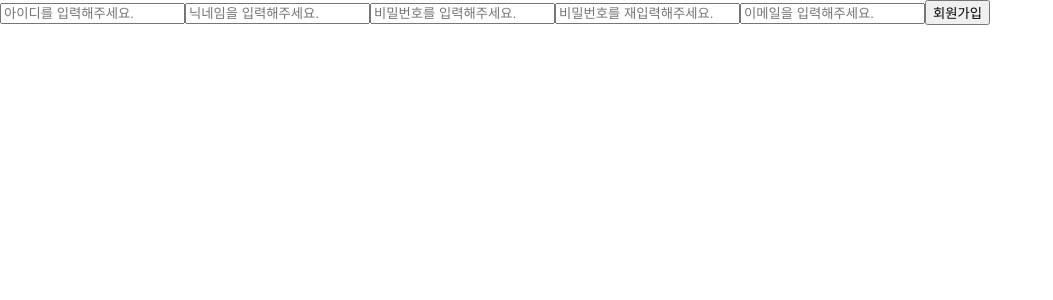
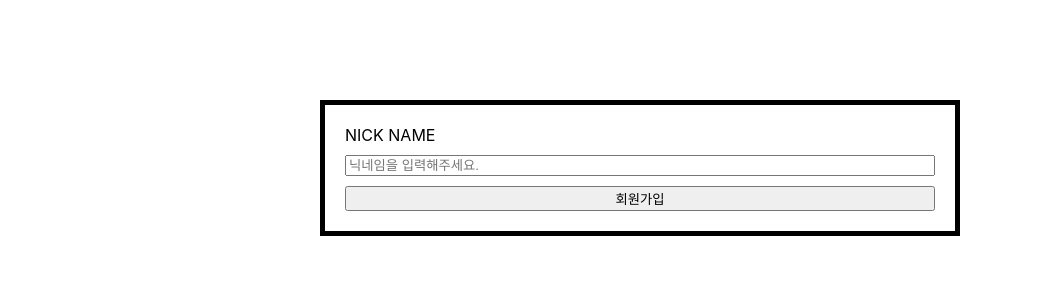
Before and after one commit to ZERO2ONE23581/JunFlix, a Next.js app: page /join in a window 1280 px wide. Shown: the top 300 px of the page, without its empty margins (0-1053 px from the left). Built offline with nearby package versions, Linux system fonts and the light colour scheme.

Commit message:
💄 회원가입 폼 UI

```diff
--- a/pages/join/index.tsx
+++ b/pages/join/index.tsx
@@ -1,7 +1,9 @@
+import styled from '@emotion/styled';
 import type { NextPage } from 'next';
 import { useEffect, useState } from 'react';
 import { useForm } from 'react-hook-form';
 import { Input } from '../../src/components/Input';
+import { IdModal } from '../../src/components/Join/IdModal';
 import { JoinModal } from '../../src/components/Join/Modal';
 import { useMutation } from '../../src/libs/client/useMutation';
 
@@ -9,13 +11,19 @@ export interface IJoinForm {
   username?: string;
   userId?: string;
   password?: string;
-  confirmPassword?: string;
+  confirmPw?: string;
   email?: string;
 }
 
 const Join: NextPage = () => {
   //Form
-  const { register, handleSubmit } = useForm();
+  const {
+    register,
+    handleSubmit,
+    formState: { errors },
+    watch,
+  } = useForm<IJoinForm>({ mode: 'onBlur' });
+  //
   const onValid = (formData: IJoinForm) => {
     if (loading) return;
     postJoin(formData);
@@ -23,8 +31,9 @@ const Join: NextPage = () => {
   //Post
   const [postJoin, { loading, data, error }] = useMutation('/api/user/join');
 
-  //After post
+  //Modal
   const [modal, setModal] = useState(false);
+  const [idModal, setIdModal] = useState(false);
   useEffect(() => {
     if (data?.ok) {
       setModal(true);
@@ -33,57 +42,138 @@ const Join: NextPage = () => {
   const toggleClick = () => {
     setModal((value) => !value);
   };
-  console.log(modal);
+
+  //UI
+  const [state, setState] = useState({
+    layerOne: false,
+    layerTwo: false,
+    layerThree: false,
+    layerFour: false,
+    layerFive: false,
+  });
+  //
+  useEffect(() => {
+    setState((prev) => ({ ...prev, layerOne: Boolean(watch('username')) }));
+    setState((prev) => ({ ...prev, layerTwo: Boolean(watch('userId')) }));
+    setState((prev) => ({ ...prev, layerThree: Boolean(watch('password')) }));
+    setState((prev) => ({ ...prev, layerFour: Boolean(watch('confirmPw')) }));
+    setState((prev) => ({ ...prev, layerFive: Boolean(watch('email')) }));
+  }, [
+    watch('username'),
+    watch('userId'),
+    watch('password'),
+    watch('confirmPw'),
+    watch('email'),
+  ]);
   //
   return (
     <>
       {modal && <JoinModal toggleClick={toggleClick} />}
+      {idModal && <IdModal toggleClick={toggleClick} />}
       {/* {true && <JoinModal toggleClick={toggleClick} />} */}
-      <form onSubmit={handleSubmit(onValid)}>
+
+      <Form onSubmit={handleSubmit(onValid)}>
+        <>
           {data?.error && <span>{data.error}</span>}
           {error && <span>{error}</span>}
+        </>
         <Input
-          register={register('userId', { required: '아이디를 입력해주세요.' })}
-          name="userId"
-          type="text"
-          placeholder="아이디를 입력해주세요."
-        />
-        <Input
+          label="NICK NAME"
           register={register('username', {
             required: '닉네임을 입력해주세요.',
           })}
           name="username"
           type="text"
           placeholder="닉네임을 입력해주세요."
+          errMsg={errors.username?.message}
         />
+        {state.layerOne && (
+          <FirstLayer>
             <Input
+              label="ID"
+              register={register('userId', {
+                required: '아이디를 입력해주세요.',
+              })}
+              name="userId"
+              type="text"
+              placeholder="아이디를 입력해주세요."
+              errMsg={errors.userId?.message}
+            />
+            {state.layerTwo && (
+              <SecondLayer>
+                <Input
+                  label="PASSWORD"
                   register={register('password', {
                     required: '비밀번호를 입력해주세요.',
                   })}
                   name="password"
                   type="password"
                   placeholder="비밀번호를 입력해주세요."
+                  errMsg={errors.password?.message}
                 />
+                {state.layerThree && (
+                  <ThirdLayer>
                     <Input
-          register={register('confirmPassword', {
-            required: '비밀번호를 재입력해주세요.',
+                      label="CONFIRM PASSWORD"
+                      register={register('confirmPw', {
+                        required: '비번호를 재입력해주세요.',
                       })}
-          name="confirmPassword"
+                      name="confirmPw"
                       type="password"
                       placeholder="비밀번호를 재입력해주세요."
+                      errMsg={errors.confirmPw?.message}
                     />
+                    {state.layerFour && (
+                      <FourthLayer>
                         <Input
+                          label="EMAIL"
                           register={register('email', {
                             required: '이메일을 입력해주세요.',
                           })}
                           name="email"
                           type="email"
                           placeholder="이메일을 입력해주세요."
+                          errMsg={errors.email?.message}
                         />
+                      </FourthLayer>
+                    )}
+                  </ThirdLayer>
+                )}
+              </SecondLayer>
+            )}
+          </FirstLayer>
+        )}
+
         <Input type="submit" btnName={loading ? 'Loading...' : '회원가입'} />
-      </form>
+      </Form>
     </>
   );
 };
 
 export default Join;
+
+const FirstLayer = styled.div`
+  border: 5px solid red;
+  display: flex;
+  flex-direction: column;
+  gap: 5px;
+`;
+const SecondLayer = styled(FirstLayer)`
+  border: 4px solid orange;
+`;
+const ThirdLayer = styled(SecondLayer)`
+  border: 3px solid yellow;
+`;
+const FourthLayer = styled(ThirdLayer)`
+  border: 2px solid green;
+`;
+
+const Form = styled.form`
+  padding: 20px;
+  border: 5px solid black;
+  margin: 100px auto;
+  display: flex;
+  flex-direction: column;
+  gap: 10px;
+  width: 50%;
+`;
--- a/src/components/Input.tsx
+++ b/src/components/Input.tsx
@@ -1,24 +1,32 @@
+import styled from '@emotion/styled';
 import { UseFormRegisterReturn } from 'react-hook-form';
 
 interface IInputProps {
+  label?: string;
   register?: UseFormRegisterReturn;
   name?: string;
   type?: string;
   placeholder?: string;
   loading?: boolean;
   btnName?: string;
+  errMsg?: string;
 }
 
 export const Input = (props: IInputProps) => {
   return (
     <>
       {props.type !== 'submit' && (
+        <>
+          <label htmlFor={props.name}>{props.label}</label>
           <input
             {...props.register}
             name={props.name}
+            id={props.name}
             type={props.type}
             placeholder={props.placeholder}
           />
+          {props.errMsg && <Error>{props.errMsg}</Error>}
+        </>
       )}
       {props.type === 'submit' && (
         <button type={props.type}>{props.btnName}</button>
@@ -26,3 +34,6 @@ export const Input = (props: IInputProps) => {
     </>
   );
 };
+const Error = styled.span`
+  color: red;
+`;
--- /dev/null
+++ b/src/components/Join/IdModal.tsx
@@ -0,0 +1,34 @@
+import styled from '@emotion/styled';
+
+export const IdModal = ({ toggleClick }: any) => {
+  return (
+    <>
+      <ModalCont>
+        <button onClick={toggleClick}>❌</button>
+        <h1>메시지</h1>
+        <div>
+          <button>확인</button>
+        </div>
+      </ModalCont>
+      <ModalClose onClick={toggleClick} />
+    </>
+  );
+};
+export const ModalCont = styled.article`
+  position: absolute;
+  top: 0;
+  left: 0;
+  //
+  background-color: whitesmoke;
+  z-index: 999;
+  width: 700px;
+  height: 300px;
+`;
+export const ModalClose = styled.article`
+  position: absolute;
+  top: 0;
+  left: 0;
+  background-color: rgba(0, 0, 0, 0.6);
+  width: 100vw;
+  height: 100vh;
+`;
```
Also changed, not shown: tsconfig.json (+14 -5 lines), 1 other file (tests, documents, lock files or other folders). Lines whose indentation alone changed are shown as unchanged.
